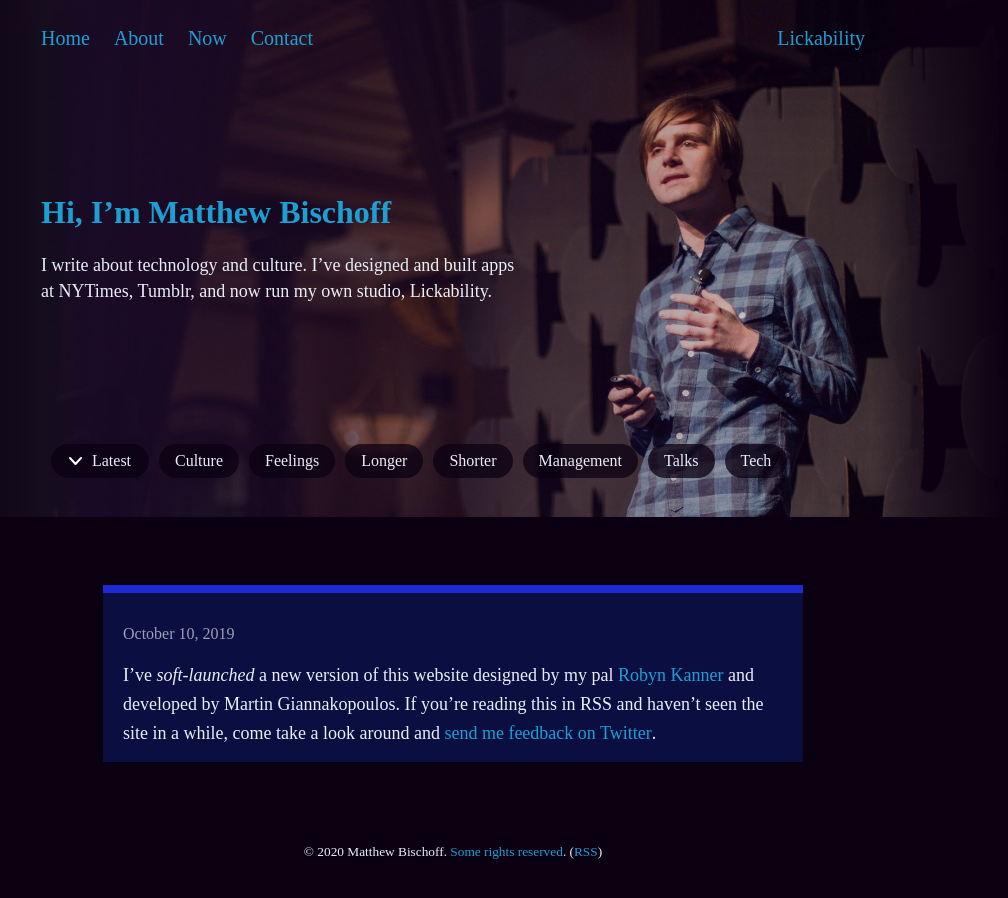
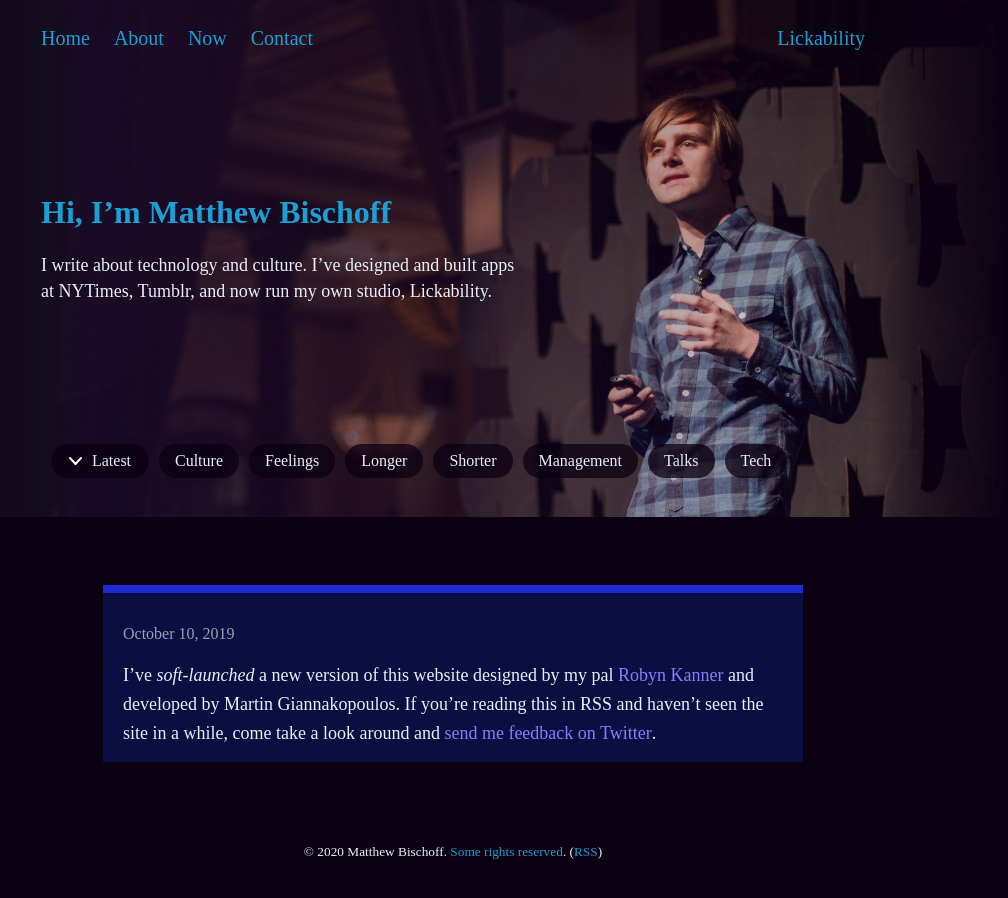
Before and after one commit to mbbischoff/website, a Jekyll site: the page built from _posts/2019-10-10-soft-launch.markdown, in a window 1280 px wide. Shown: the whole page, without its empty margins (187-1195 px from the left). Built offline with Jekyll 4.4.1, drawn with Linux system fonts in a browser that asks for light colours; some web fonts are replaced; comment, search, counter and statistics services are not loaded.

Commit message:
tweet show page has the right link colours

```diff
--- a/_layouts/post.html
+++ b/_layouts/post.html
@@ -10,7 +10,9 @@ layout: default
       <time datetime="{{ page.date | date_to_xmlschema }}" class="post-date">
         <a href="{{ page.url }}">{{ page.date | date: "%B %-d, %Y" }}</a>
       </time>
-      {{ page.content }}
+      <div class="links-{{ page.color }}">
+        {{ content }}
+      </div>
     </div>
   </div>
   {% elsif page.format == "link" %}
```
